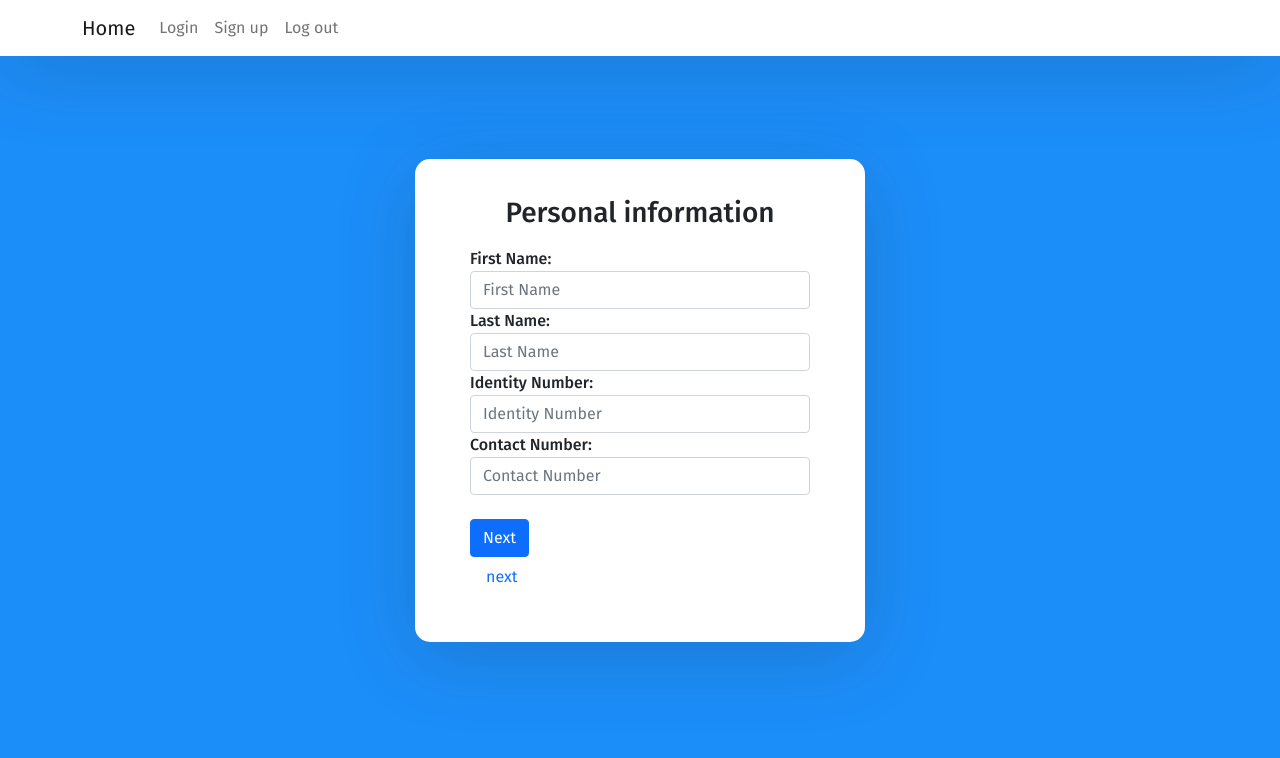
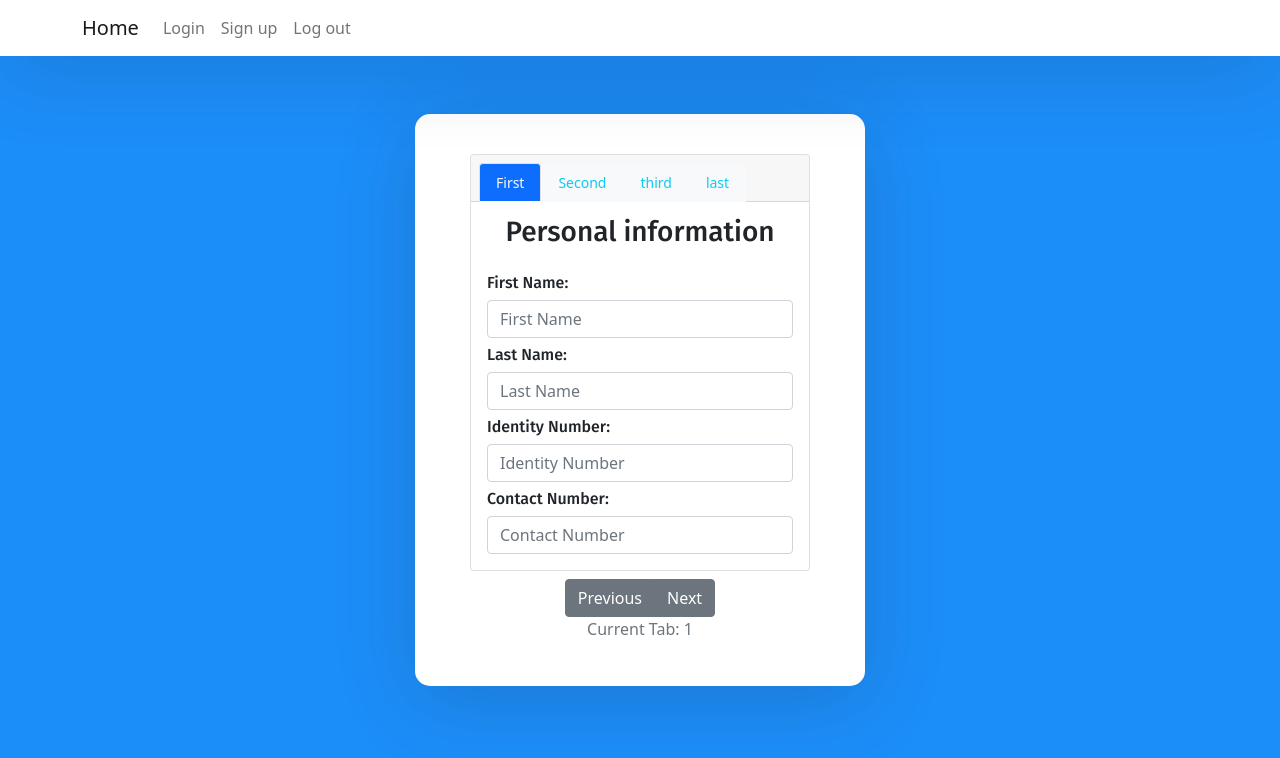
Before and after one commit to B-Tshehla/student-accomodation, a Vue app: page /profile in a window 1280 px wide. Shown: the top 758 px of the page. Built offline with nearby package versions, Linux system fonts and the light colour scheme.

Commit message:
v1.0.0.5

```diff
--- a/src/components/Address.vue
+++ /dev/null
@@ -1,36 +0,0 @@
-<template>
-      <form>
-    <h3>Home Address</h3>
-
-    <div class="form-group">
-            <label>Street:</label>
-            <input type="text" class="form-control" v-model="street" placeholder="Street">
-        </div>
-
-    <div class="form-group">
-            <label>Town/suburb:</label>
-            <input type="Last Name" class="form-control" v-model="suburb" placeholder="Town/suburb">
-        </div>
-
-    <div class="form-group">
-            <label>postal code:</label>
-            <input type="text" class="form-control" v-model="pCodde" placeholder="postal code">
-        </div>
-
-     <div class="form-group">
-            <label>province:</label>
-            <input type="text" class="form-control" v-model="province" placeholder="province">
-        </div>
-    <br>
-    <button class="btn btn-primary btn-block">
-            Next
-      </button>
-   <a href="/NxtKin" class="nav-link"> next </a>
-  </form>
-</template>
-
-<script>
-export default {
-    name: 'Address'
-}
-</script>
--- a/src/components/Login.vue
+++ b/src/components/Login.vue
@@ -3,18 +3,27 @@
 
         <h3>Login</h3>
 
+
     <div class="form-group">
 
-        <label>Email</label>
+        <label>
+            <b-icon icon="person-fill" scale="1.5" ></b-icon>
+            Email
+        </label>
         <input type="email"  v-model="email" class="form-control" placeholder="Emai"/>
 
     </div>
     <div class="form-group">
 
-        <label >Password</label>
+        <label >
+            <b-icon icon="shield-lock-fill" scale="1.25"  ></b-icon>
+            Password
+        </label>
         <input type="password" v-model="password" class="form-control" placeholder="Password"/>
 
     </div>
+
+
 
     <button class="btn btn-primary btn-block">Login</button>
 
@@ -72,3 +81,15 @@ export default {
 
 }
 </script>
+
+<style>
+    label{
+        padding-bottom: 5px;
+        padding-top: 5px;
+        size: 2em;
+
+    }
+
+
+
+</style>
--- a/src/components/NxtKin.vue
+++ /dev/null
@@ -1,39 +0,0 @@
-
-<template>
-    <form>
-    <h3>Next Of Kin</h3>
-
-    <div class="form-group">
-            <label>First Name:</label>
-            <input type="text" class="form-control" v-model="fName" placeholder="First Name">
-        </div>
-
-    <div class="form-group">
-            <label class="form-label">Last Name:</label>
-            <input type="text" class="form-control" v-model="lName" placeholder="Last Name">
-        </div>
-
-    <div class="form-group">
-            <label class="form-lable">Contact Number:</label>
-            <input type="text" class="form-control" v-model="conNum" placeholder="Contact details">
-        </div>
-
-     <div class="form-group">
-            <label class="form-label">Relationship:</label>
-            <input type="text" class="form-control" v-model="relation" placeholder="Relationship">
-        </div>
-
-
-
-    <button class="btn btn-primary btn-block" >
-            Next
-      </button>
-
-  </form>
-</template>
-
-<script>
-export default {
-    name:'NxtKin'
-}
-</script>
--- a/src/components/Profile.vue
+++ b/src/components/Profile.vue
@@ -1,5 +1,11 @@
 <template>
-  <form @submit.prevent="handleSubmit">
+
+ <div>
+    <!-- Tabs with card integration -->
+    <b-card no-body>
+      <b-tabs v-model="tabIndex" small card>
+        <b-tab title="First" :title-link-class="linkClass(0)" active>
+            <form >
                 <h3>Personal information </h3>
 
                 <div class="form-group">
@@ -23,16 +29,154 @@
 
 
 
-    <br>
-    <button class="btn btn-primary btn-block" onclick="/Address" >
-            Next
-      </button>
-      <a href="/Address" class="nav-link"> next </a>
+
             </form>
+
+
+        </b-tab>
+        <b-tab title="Second" :title-link-class="linkClass(1)">
+            <form>
+                <h3>Home Address</h3>
+
+                <div class="form-group">
+                        <label>Street:</label>
+                        <input type="text" class="form-control" v-model="street" placeholder="Street">
+                    </div>
+
+                <div class="form-group">
+                        <label>Town/suburb:</label>
+                        <input type="Last Name" class="form-control" v-model="suburb" placeholder="Town/suburb">
+                    </div>
+
+                <div class="form-group">
+                        <label>postal code:</label>
+                        <input type="text" class="form-control" v-model="pCode" placeholder="postal code">
+                    </div>
+
+                <div class="form-group">
+                        <label>province:</label>
+                        <input type="text" class="form-control" v-model="province" placeholder="province">
+                    </div>
+
+
+            </form>
+        </b-tab>
+        <b-tab title="third" :title-link-class="linkClass(2)">
+             <form>
+                    <h3>Next Of Kin</h3>
+
+                    <div class="form-group">
+                            <label>First Name:</label>
+                            <input type="text" class="form-control" v-model="kfName" placeholder="First Name">
+                        </div>
+
+                    <div class="form-group">
+                            <label class="form-label">Last Name:</label>
+                            <input type="text" class="form-control" v-model="klName" placeholder="Last Name">
+                        </div>
+
+                    <div class="form-group">
+                            <label class="form-lable">Contact Number:</label>
+                            <input type="text" class="form-control" v-model="kconNum" placeholder="Contact details">
+                        </div>
+
+                    <div class="form-group">
+                            <label class="form-label">Relationship:</label>
+                            <input type="text" class="form-control" v-model="realation" placeholder="Relationship">
+                        </div>
+
+
+                </form>
+
+        </b-tab>
+        <b-tab title="last" :title-link-class="linkClass(3)">
+             <form  @submit.prevent="handleSubmit">
+                <h3>Finish Up</h3>
+                <div >
+                    <label  class="form-label">Medical History</label>
+                    <textarea class="form-control" v-model="medHistory"  rows="3"></textarea>
+                </div>
+
+                <div>
+                    <label  class="form-label">Profile Picture</label>
+                        <div class="input-group mb-3">
+                            <label class="input-group-text" for="inputGroupFile01">Upload</label>
+                            <input type="file" class="form-control" id="inputGroupFile01" accept="image/*">
+                        </div>
+                </div>
+            </form>
+           <b-button variant="primary" @click="handleSubmit">Submit</b-button>
+        </b-tab>
+      </b-tabs>
+    </b-card>
+
+    <!-- Control buttons-->
+    <div class="text-center">
+      <b-button-group class="mt-2">
+        <b-button @click="tabIndex--">Previous</b-button>
+        <b-button @click="tabIndex++">Next</b-button>
+      </b-button-group>
+
+      <div class="text-muted">Current Tab: {{ tabIndex+1 }}</div>
+    </div>
+  </div>
+
 </template>
 
 <script>
 export default {
-    name:'Profile'
+    name:'Profile',
+
+    data() {
+      return {
+        tabIndex: 1,
+        firstName:'',
+        lastName:'',
+        idNum:'',
+        conNum:'',
+        street:'',
+        suburb:'',
+        pCode:'',
+        province:'',
+        kfName:'',
+        kflName:'',
+        kconNum:'',
+        realation:'',
+        medHistory:''
+      }
+    },
+
+    methods: {
+
+      linkClass(idx) {
+        if (this.tabIndex === idx) {
+          return ['bg-primary', 'text-light']
+        } else {
+          return ['bg-light', 'text-info']
+        }
+      },
+
+      handleSubmit(){
+
+        const data ={
+          firstName:this.fName,
+          lastName:this.lName,
+          idNum:this.idNum,
+          conNum:this.conNum,
+          street:this.street,
+          suburb:this.suburb,
+          pCode:this.pCode,
+          province:this.province,
+          kfName:this.kfName,
+          klName:this.klName,
+          kconNum:this.kconNum,
+          realation:this.realation,
+          medHistory:this.medHistory
+        }
+
+        console.log(data);
+      }
+
+    }
 }
 </script>
--- a/src/components/ProfilePic.vue
+++ /dev/null
@@ -1,25 +0,0 @@
-<template>
-
-<div>
-    <h3>Finish Up</h3>
-    <div >
-        <label  class="form-label">Medical History</label>
-        <textarea class="form-control" v-model="relation"  rows="3"></textarea>
-    </div>
-
-    <div>
-        <label  class="form-label">Profile Picture</label>
-            <div class="input-group mb-3">
-                <label class="input-group-text" for="inputGroupFile01">Upload</label>
-                <input type="file" class="form-control" id="inputGroupFile01" accept="image/*">
-            </div>
-    </div>
-</div>
-
-</template>
-
-<script>
-export default {
-    name:'ProfilePic'
-}
-</script>
--- a/src/main.js
+++ b/src/main.js
@@ -5,6 +5,20 @@ import router from './router'
 // Import the functions you need from the SDKs you need
 
 import { initializeApp } from "firebase/app";
+
+import { BootstrapVue, IconsPlugin } from 'bootstrap-vue'
+
+// Import Bootstrap an BootstrapVue CSS files (order is important)
+import 'bootstrap/dist/css/bootstrap.css'
+import 'bootstrap-vue/dist/bootstrap-vue.css'
+
+import { library } from '@fortawesome/fontawesome-svg-core'
+import { faUserSecret } from '@fortawesome/free-solid-svg-icons'
+//import { FontAwesomeIcon } from '@fortawesome/vue-fontawesome'
+
+library.add(faUserSecret)
+
+
 
 // TODO: Add SDKs for Firebase products that you want to use
 
@@ -34,7 +48,9 @@ const firebaseConfig = {
 
 const app = initializeApp(firebaseConfig);
 
-Vue.config.productionTip = false
+Vue.config.productionTip = false;
+Vue.use(BootstrapVue);
+Vue.use(IconsPlugin);
 
 new Vue({
   router,
```
Also changed, not shown: package.json (+7 -1 lines), src/router.js (+2 -6 lines), 1 other file (tests, documents, lock files or other folders). Lines whose indentation alone changed are shown as unchanged.
